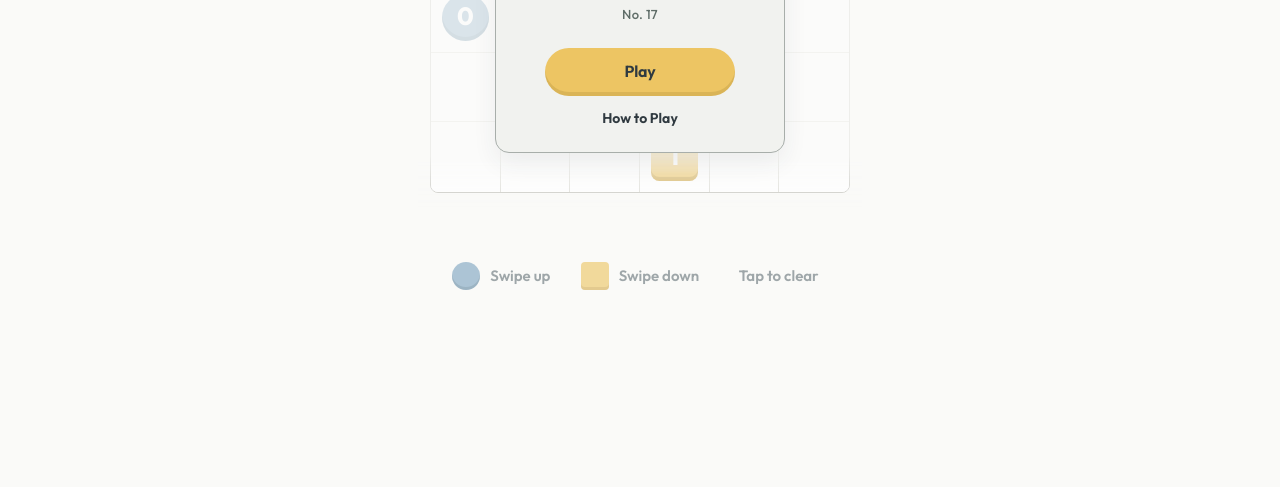
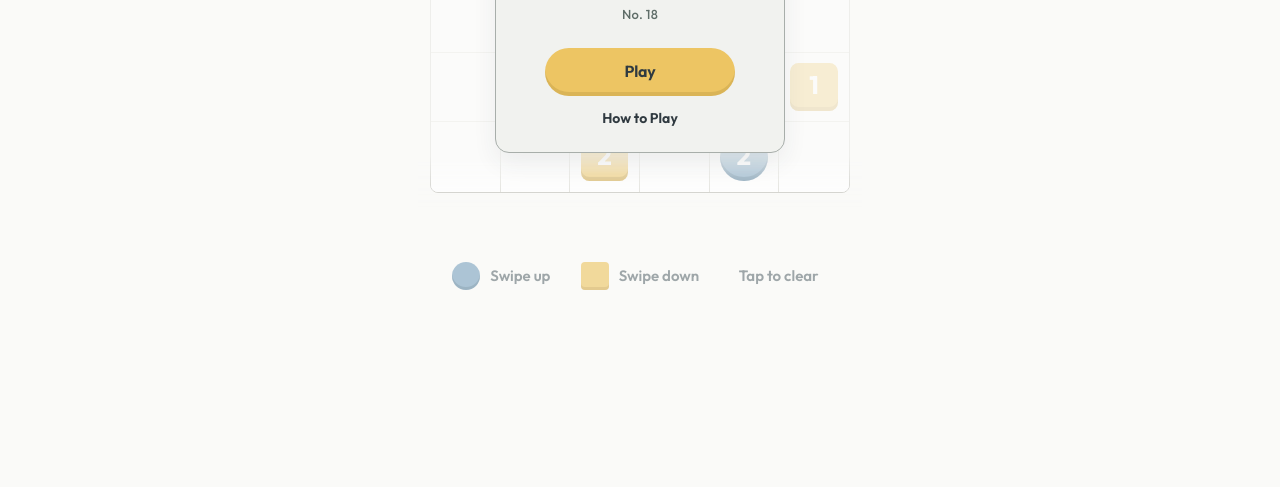
Before and after one commit to tpguenther/Sequentia, a plain HTML site: page index.html in a window 1280 px wide. Shown: the part 313-800 px from the top of the page. Drawn offline with Linux system fonts and the light colour scheme.

Commit message:
Add files via upload

```diff
--- a/index.html
+++ b/index.html
@@ -2132,7 +2132,7 @@ body.neighbors-started #game-screen.controls-fading #key {
 </style>
 </head><body>
 <main id="game-screen">
-<header class="game-header"><button id="archive-back" class="header-icon" type="button" aria-label="Back to Archive" title="Archive"><svg aria-hidden="true" viewBox="0 0 24 24"><path d="M20 12H5m5-5-5 5 5 5"/></svg></button><button aria-label="Archive" class="header-icon dotsoku-archive-trigger" id="archive-toggle" title="Archive" type="button"><svg aria-hidden="true" viewBox="0 0 24 24"><rect x="3" y="5" width="18" height="16" rx="2"/><path d="M8 3v4M16 3v4M3 10h18M8 14h2M14 14h2M8 18h2"/></svg></button><div class="game-header-brand"><h1 class="NUM_TITLE">neighbors</h1><div class="game-puzzle-number" id="game-puzzle-number">Puzzle #17</div></div><div class="header-tools"><button aria-label="Mute sound" aria-pressed="true" class="header-icon" id="sound" title="Mute sound" type="button"><svg aria-hidden="true" viewBox="0 0 24 24"><path d="M11 5 6.5 9H3.5v6h3L11 19V5Z"/><path class="sound-waves" d="M15 9a4 4 0 0 1 0 6M18 6a8 8 0 0 1 0 12"/><path class="sound-slash" d="M16 9l5 6m0-6-5 6"/></svg></button><button aria-label="How to Play" class="header-icon header-help" id="help" title="How to Play"><svg aria-hidden="true" viewBox="0 0 24 24"><circle class="help-ring" cx="12" cy="12" r="9"/><path d="M9.25 9.1a2.95 2.95 0 0 1 5.7 1c0 2.1-2.95 2.65-2.95 4.4"/><circle class="help-dot" cx="12" cy="17.65" r="1"/></svg></button></div></header>
+<header class="game-header"><button id="archive-back" class="header-icon" type="button" aria-label="Back to Archive" title="Archive"><svg aria-hidden="true" viewBox="0 0 24 24"><path d="M20 12H5m5-5-5 5 5 5"/></svg></button><button aria-label="Archive" class="header-icon dotsoku-archive-trigger" id="archive-toggle" title="Archive" type="button"><svg aria-hidden="true" viewBox="0 0 24 24"><rect x="3" y="5" width="18" height="16" rx="2"/><path d="M8 3v4M16 3v4M3 10h18M8 14h2M14 14h2M8 18h2"/></svg></button><div class="game-header-brand"><h1 class="NUM_TITLE">neighbors</h1><div class="game-puzzle-number" id="game-puzzle-number">Puzzle #18</div></div><div class="header-tools"><button aria-label="Mute sound" aria-pressed="true" class="header-icon" id="sound" title="Mute sound" type="button"><svg aria-hidden="true" viewBox="0 0 24 24"><path d="M11 5 6.5 9H3.5v6h3L11 19V5Z"/><path class="sound-waves" d="M15 9a4 4 0 0 1 0 6M18 6a8 8 0 0 1 0 12"/><path class="sound-slash" d="M16 9l5 6m0-6-5 6"/></svg></button><button aria-label="How to Play" class="header-icon header-help" id="help" title="How to Play"><svg aria-hidden="true" viewBox="0 0 24 24"><circle class="help-ring" cx="12" cy="12" r="9"/><path d="M9.25 9.1a2.95 2.95 0 0 1 5.7 1c0 2.1-2.95 2.65-2.95 4.4"/><circle class="help-dot" cx="12" cy="17.65" r="1"/></svg></button></div></header>
 <div class="wrap">
 <div class="board-stage">
 <div aria-label="Six by six logic puzzle" class="board" id="board" role="group"></div>
@@ -2143,7 +2143,7 @@ body.neighbors-started #game-screen.controls-fading #key {
   <rect x="134.5" y="28" width="93.5" height="93.5" rx="16" fill="#E8C75E"/>
   <rect x="28" y="134.5" width="93.5" height="93.5" rx="16" fill="#E8C75E"/>
   <circle cx="181.25" cy="181.25" r="46.75" fill="#86ABC8"/>
-</svg></div><h2 class="start-panel-brand">neighbors</h2><p class="start-panel-tagline">Every neighbor counts.</p><div class="start-panel-number" id="start-panel-number">No. 17</div><button class="NUM_PRIMARY" id="play" type="button">Play</button><button class="start-how" id="start-help" type="button">How to Play</button></div></div>
+</svg></div><h2 class="start-panel-brand">neighbors</h2><p class="start-panel-tagline">Every neighbor counts.</p><div class="start-panel-number" id="start-panel-number">No. 18</div><button class="NUM_PRIMARY" id="play" type="button">Play</button><button class="start-how" id="start-help" type="button">How to Play</button></div></div>
 </div>
 <div class="puzzle-label" id="puzzle-label">Puzzle #14</div>
 <div class="inline-result" hidden="" id="result"><div class="completion-panel"><h2 class="neighbors-finish-heading">Nicely done!</h2><span class="inline-time-label">Solved in</span><strong id="finish-time">0:00</strong></div><button class="NUM_PRIMARY" id="share"><span aria-hidden="true" class="share-symbol"><svg fill="none" stroke="currentColor" stroke-linecap="round" stroke-linejoin="round" stroke-width="2.2" viewbox="0 0 32 28"><path d="M9.5 12.2 22.5 5.7M9.5 15.8l13 6.5"></path><circle cx="6" cy="14" fill="#F2C65D" r="3.4"></circle><circle cx="26" cy="4" fill="#F2C65D" r="3.4"></circle><circle cx="26" cy="24" fill="#F2C65D" r="3.4"></circle></svg></span><span>Share</span></button><button type="button" id="archive-finish-return">Back to Archive</button></div>
@@ -2221,11 +2221,18 @@ const medium16Clues=[1,3,14,16,19,23,25,26,28,31,33];
 // legal-state enumeration; exact-count propagation alone determines all cells.
 const medium17Solution=['110100','101001','010101','100110','011010','001011'].join('').split('').map(Number);
 const medium17Clues=[1,10,12,15,16,18,19,20,25,33];
-const TODAY_PUZZLE=17, ARCHIVE_DAYS=7;
+// Puzzle #18 (Wednesday, November 18): fresh Medium puzzle.
+// Ten numbered clues with overlapping constraints, no corner clues.
+// Exactly one solution verified by complete constraint search; iterative
+// row/column and orthogonal clue deductions resolve all 36 cells without guessing.
+const medium18Solution=['011100','010101','100011','111000','001110','100011'].join('').split('').map(Number);
+const medium18Clues=[3,12,14,15,16,19,28,29,32,34];
+const TODAY_PUZZLE=18, ARCHIVE_DAYS=7;
 let puzzleNumber=TODAY_PUZZLE;
-let solution=medium17Solution.slice(), clues=medium17Clues.slice();
+let solution=medium18Solution.slice(), clues=medium18Clues.slice();
 // Puzzles #2–#5 remain demo transformations of #6, not production puzzles.
 function puzzleLayout(n){
+ if(n===18)return {solution:medium18Solution.slice(),clues:medium18Clues.slice()};
  if(n===17)return {solution:medium17Solution.slice(),clues:medium17Clues.slice()};
  if(n===16)return {solution:medium16Solution.slice(),clues:medium16Clues.slice()};
  if(n===15)return {solution:medium15Solution.slice(),clues:medium15Clues.slice()};
```
